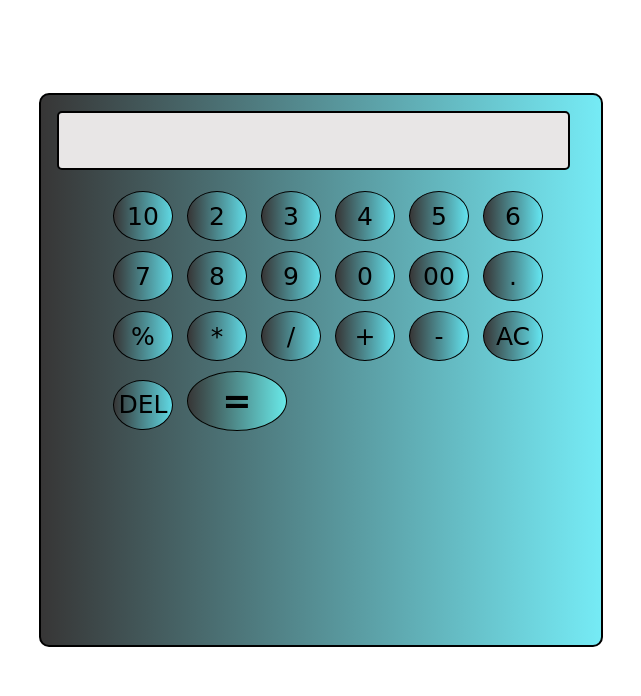
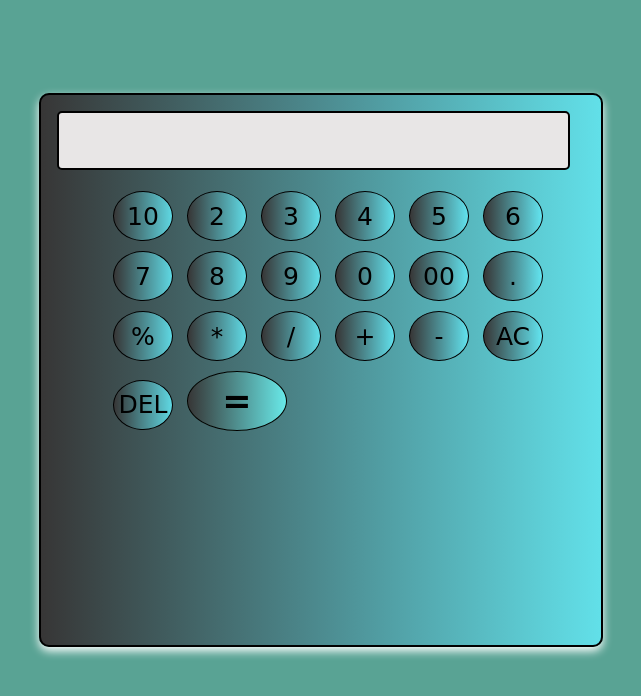
Before and after one commit to abusad14/Calculator, a plain HTML site: page index.html in a window 1280 px wide. Shown: the top 696 px of the page, without its empty margins (369-1010 px from the left). Drawn offline with Linux system fonts and the light colour scheme.

Commit message:
bg color is added

```diff
--- a/index.css
+++ b/index.css
@@ -9,6 +9,7 @@ body{
     justify-content: center;
     align-items: center;
     padding: 50px;
+    background-color: #59a394;
 /*     background: linear-gradient(to right ,rgba(99, 232, 244, 0.883) ,rgb(55, 54, 54));
     overflow-x: hidden; */
 }
```
